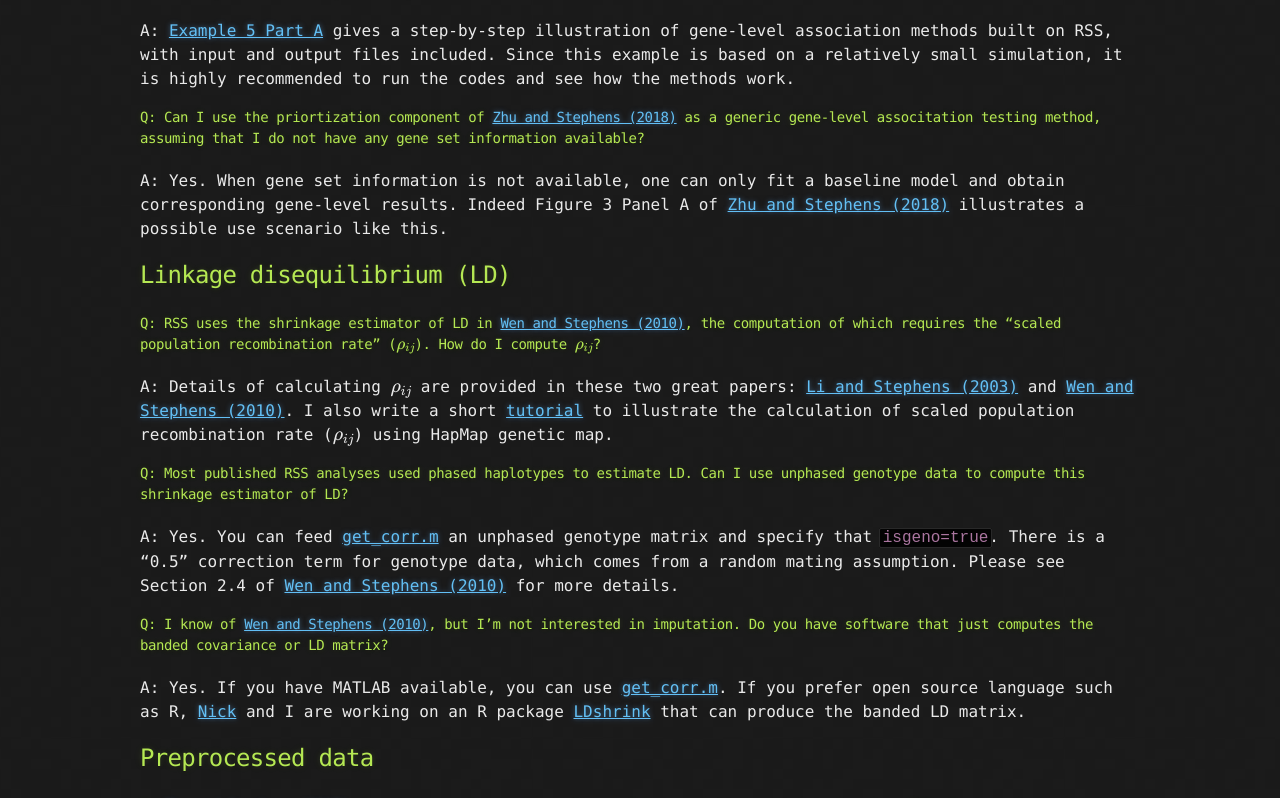
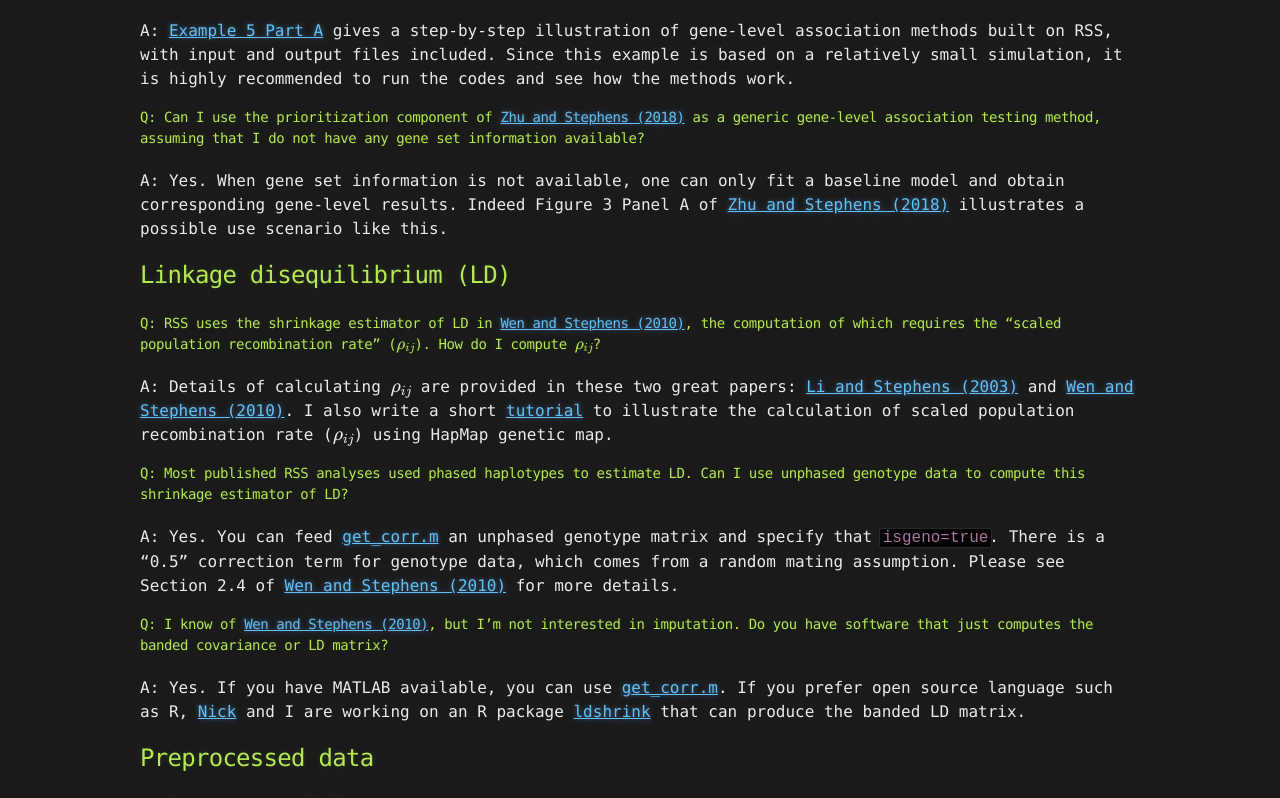
Before and after one commit to stephenslab/rss, a Jekyll site: the page built from docs/FAQ.md, in a window 1280 px wide. Shown: the part 858-1656 px from the top of the page. Built offline with Jekyll 4.4.1, drawn with Linux system fonts in a browser that asks for light colours; formulas are drawn with MathJax 3.

Commit message:
update faq

```diff
--- a/docs/FAQ.md
+++ b/docs/FAQ.md
@@ -7,7 +7,7 @@ layout: default
 [get_corr.m]: https://github.com/stephenslab/rss/blob/master/misc/get_corr.m
 [Nick]: https://github.com/CreRecombinase
 [rssr]: https://github.com/stephenslab/rssr
-[LDshrink]: https://github.com/stephenslab/LDshrink
+[ldshrink]: https://github.com/stephenslab/ldshrink
 [Zhu and Stephens (2017)]: https://projecteuclid.org/euclid.aoas/1507168840
 [Zhu and Stephens (2018)]: https://www.nature.com/articles/s41467-018-06805-x
 [ash_lrt_31traits.R]: https://github.com/stephenslab/rss/blob/master/misc/ash_lrt_31traits.R
@@ -50,7 +50,7 @@ gene-level association methods built on RSS, with input and output files include
 Since this example is based on a relatively small simulation,
 it is highly recommended to run the codes and see how the methods work.
 
-#### Q: Can I use the priortization component of [Zhu and Stephens (2018)][] as a generic gene-level associtation testing method, assuming that I do not have any gene set information available?
+#### Q: Can I use the prioritization component of [Zhu and Stephens (2018)][] as a generic gene-level association testing method, assuming that I do not have any gene set information available?
 
 A: Yes. When gene set information is not available, one can only fit a baseline model and obtain corresponding gene-level results. Indeed Figure 3 Panel A of [Zhu and Stephens (2018)][] illustrates a possible use scenario like this.
 
@@ -73,7 +73,7 @@ Please see Section 2.4 of [Wen and Stephens (2010)][] for more details.
 
 A: Yes. If you have MATLAB available, you can use [get_corr.m][].
 If you prefer open source language such as R, [Nick][] and I are working
-on an R package [LDshrink][] that can produce the banded LD matrix.
+on an R package [ldshrink][] that can produce the banded LD matrix.
 
 ## Preprocessed data
 
```
